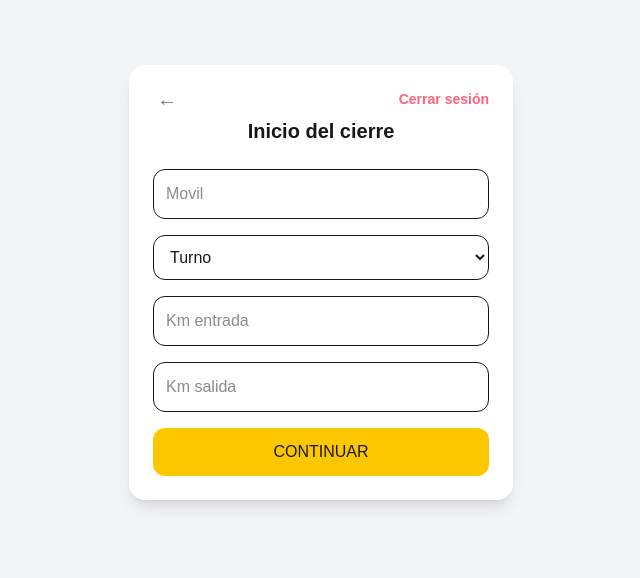
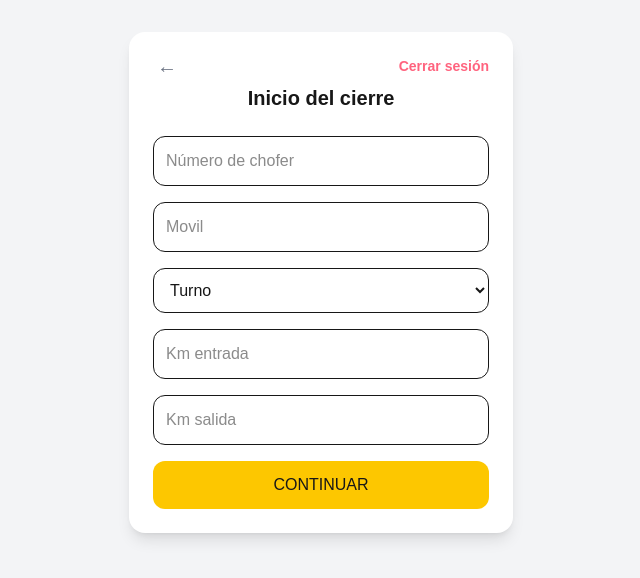
Before and after one commit to gregfirit-debug/sistema-cierre-digital, a Next.js app: page /nuevo-cierre in a window 1280 px wide. Shown: the part 118-696 px from the top of the page, without its empty margins (319-959 px from the left). Built offline with nearby package versions, Linux system fonts and the light colour scheme; no server answers.

Commit message:
feature: numero de chofer integrado en cierre y admin, limpieza ok

```diff
--- a/src/app/admin/[id]/page.tsx
+++ b/src/app/admin/[id]/page.tsx
@@ -123,8 +123,8 @@ export default function DetalleCierrePage() {
         <div className="bg-white rounded-xl shadow-sm p-4 mb-4 space-y-1">
           <h2 className="font-semibold mb-2">Información</h2>
 
-          <p>Chofer: {cierre.chofer}</p>
-
+     <p>Chofer: {cierre.chofer}</p>
+<p>Número de chofer: {cierre.numero_chofer}</p>
           {cierre.created_at && (
             <p>Hora: {new Date(cierre.created_at).toLocaleTimeString()}</p>
           )}
--- a/src/app/admin/page.tsx
+++ b/src/app/admin/page.tsx
@@ -9,6 +9,7 @@ type Cierre = {
   id: string;
   fecha: string;
   chofer: string;
+  numero_chofer: string;
   movil: string;
   turno: string;
   total_entregar: number;
@@ -67,7 +68,7 @@ export default function AdminPage() {
 
       const { data, error } = await supabase
         .from("cierres")
-        .select("id, fecha, chofer, movil, turno, total_entregar, created_at, revisado")
+        .select("id, fecha, chofer, numero_chofer, movil, turno, total_entregar, created_at, revisado")
         .order("created_at", { ascending: false });
 
       if (error) {
@@ -198,10 +199,11 @@ export default function AdminPage() {
                     </div>
                   </div>
 
-                  <div className="mt-2 text-sm text-gray-600">
-                    <strong>Móvil:</strong> {cierre.movil} |{" "}
-                    <strong>Turno:</strong> {cierre.turno}
-                  </div>
+     <div className="mt-2 text-sm text-gray-600">
+  <strong>Chofer:</strong> {cierre.numero_chofer} |{" "}
+  <strong>Móvil:</strong> {cierre.movil} |{" "}
+  <strong>Turno:</strong> {cierre.turno}
+</div>
 
                   <div className="mt-1 text-sm text-gray-600">
                     {new Date(cierre.created_at).toLocaleTimeString()}
--- a/src/app/nuevo-cierre/page.tsx
+++ b/src/app/nuevo-cierre/page.tsx
@@ -9,6 +9,7 @@ export default function NuevoCierrePage() {
 
   const [movil, setMovil] = useState("");
   const [turno, setTurno] = useState("");
+  const [numeroChofer, setNumeroChofer] = useState("");
   const [kmEntrada, setKmEntrada] = useState("");
   const [kmSalida, setKmSalida] = useState("");
 
@@ -60,6 +61,7 @@ export default function NuevoCierrePage() {
     setTotalPos("");
     setGastos("");
     setRetiraChofer("");
+    setNumeroChofer("");
     setFotoReloj(null);
     setFotoPos(null);
     setPreviewReloj("");
@@ -251,6 +253,7 @@ export default function NuevoCierrePage() {
     foto_pos_url: fotoPosUrl,
     user_id: user.id,
     cooperativa_id: cooperativaId,
+    numero_chofer: numeroChofer,
   },
 ]);
      if (insertError) {
@@ -510,6 +513,12 @@ export default function NuevoCierrePage() {
 
         <div className="space-y-4">
           <input
+  value={numeroChofer}
+  onChange={(e) => setNumeroChofer(e.target.value)}
+  placeholder="Número de chofer"
+  className="w-full rounded-xl border p-3"
+/>
+          <input
             value={movil}
             onChange={(e) => setMovil(e.target.value)}
             placeholder="Movil"
```
